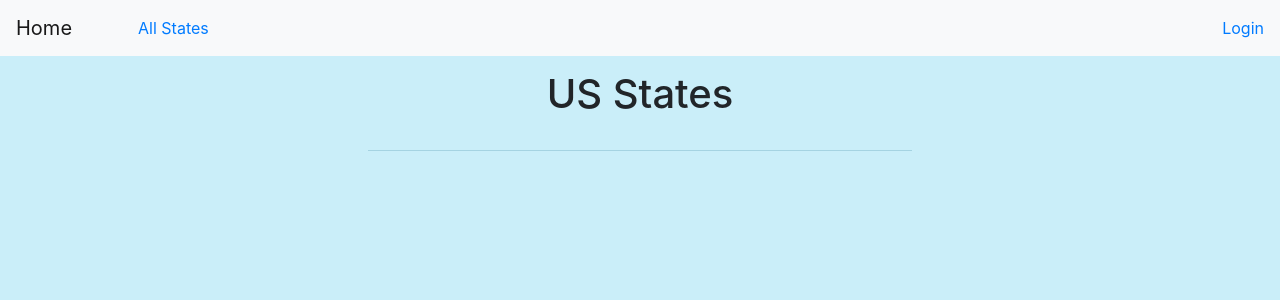
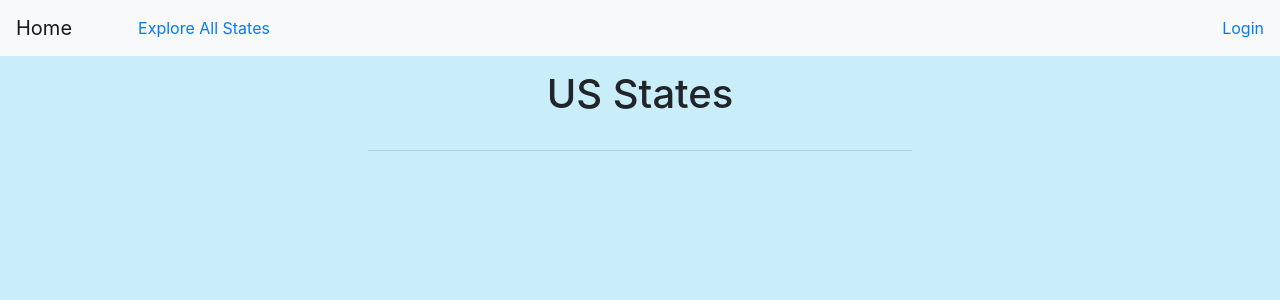
Before and after one commit to cooper62498/SI364_Final, a Django app: page /mountains in a window 1280 px wide. Shown: the top 300 px of the page. Run offline with Django 3.2, Linux system fonts and the light colour scheme; data that the repository does not hold is empty; parts of the project's set-up code (start-up, migrations or seed data) failed here and were passed over; some libraries are stand-ins or nearby versions.

Commit message:
small changes to templates

```diff
--- a/ski/templates/base.html
+++ b/ski/templates/base.html
@@ -33,7 +33,7 @@
       <a class="navbar-brand" href="{% url 'ski_home'%}">Home</a>
         <ul class="nav navbar-nav">
           <li class="nav-item">
-            <a href="{% url 'main_state_mountain_list' %}">All
+            <a href="{% url 'main_state_mountain_list' %}">Explore All
               States</a>
           </li>
         </ul>
--- a/ski/templates/ski/home.html
+++ b/ski/templates/ski/home.html
@@ -6,7 +6,9 @@
 <br>
 <h5 class="center-heading">Created by <a href='https://www.github.com/cooper62498'
     target="_blank">Cooper Seligson</a></h5>
-<br>
+<h5 class="center-heading">Created with data from <a href='https://opensnow.com/'
+    target="_blank">Open Snow</a>, thank you!</h5>
+  <br>
 <div class="row">
   <div class="col-sm-12">
     <h3 class="center-heading">Highest Snowfall Map</h3>
```
